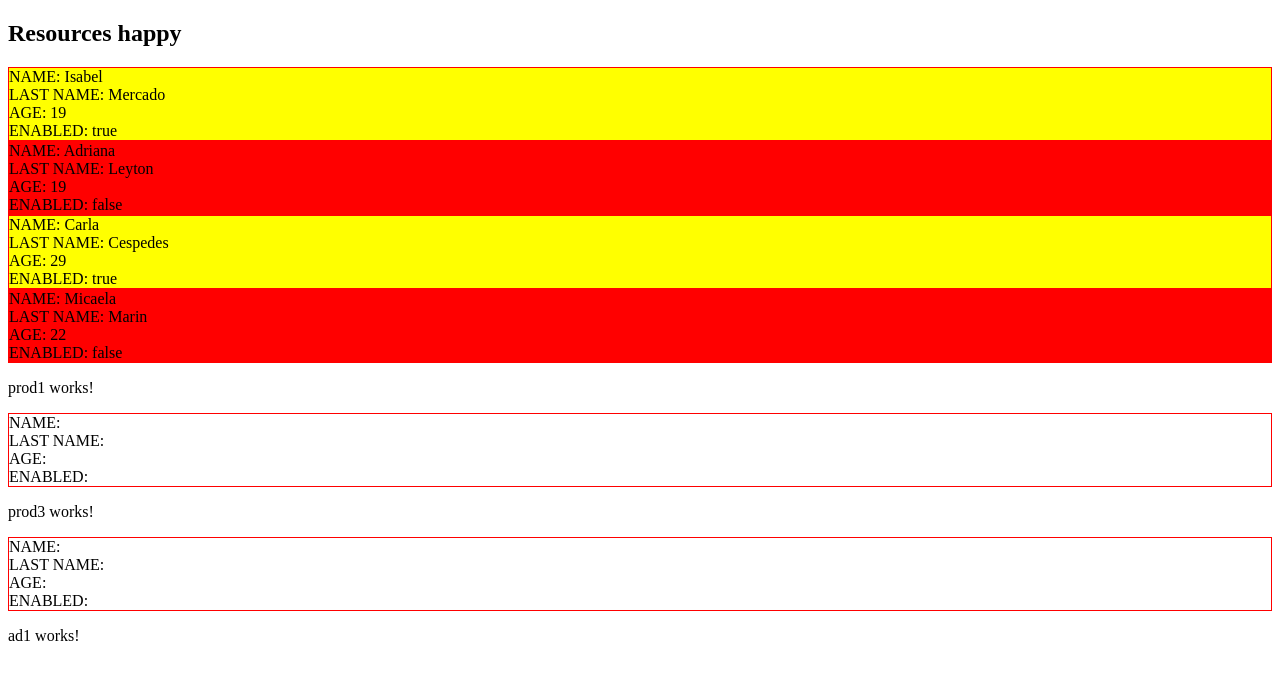
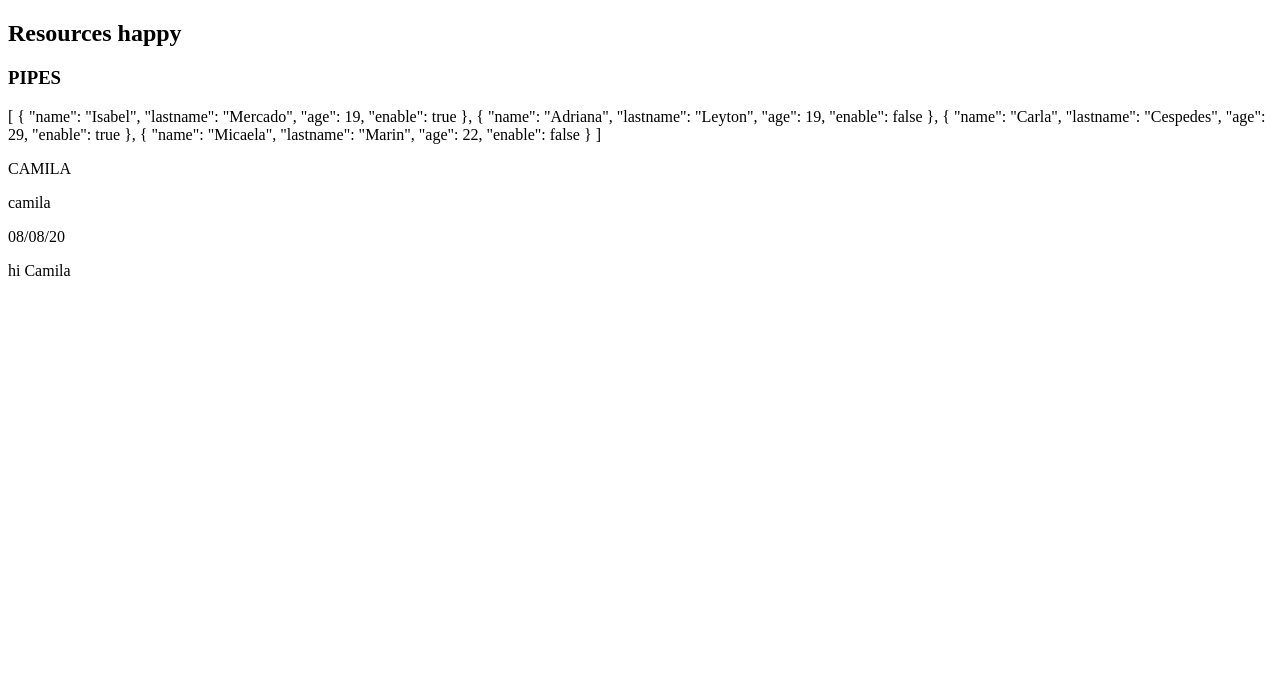
Before and after one commit to camiloayza23/upb-angular, an Angular app: page / in a window 1280 px wide. Shown: the top 680 px of the page. Built offline with nearby package versions, Linux system fonts and the light colour scheme.

Commit message:
Pipe creation - 08/13

```diff
--- a/src/app/app.component.html
+++ b/src/app/app.component.html
@@ -4,7 +4,7 @@
   <app-test *ngIf="sw" name="ricardo"></app-test>
   <button (click)="sw = false;"> Change SW </button>
 
-  <app-t0807 age="21" name="Camila" description="UPB Student" (clickDes)="saveJInfo($event)" ></app-t0807>-->
+  <app-t0807 age="21" name="Camila" description="UPB Student" (clickDes)="saveJInfo($event)" ></app-t0807>
 
 
 <div *ngFor="let person of persons">
@@ -20,4 +20,11 @@
 <app-prod1> </app-prod1>
 <app-prod3> </app-prod3>
 
-<app-ad1></app-ad1>
+<app-ad1></app-ad1>-->
+
+<h3> PIPES </h3>
+<p> {{ persons | json }}</p>
+<p> {{ 'camila' | uppercase }}</p>
+<p> {{ 'CAMILA' | lowercase }}</p>
+<p> {{ '08/08/2020' | date: "MM/dd/yy" }}</p>
+<p> {{ 'Camila' | test }}</p>
--- a/src/app/app.module.ts
+++ b/src/app/app.module.ts
@@ -9,6 +9,7 @@ import { PersonaModule } from './modules/persona/persona.module';
 import { ProductoModule } from './modules/producto/producto.module';
 import { AdminModule } from './modules/admin/admin.module';
 import { UserModule } from './modules/user/user.module';
+import { TestPipe } from './pipes/test.pipe';
 
 
 
@@ -17,7 +18,8 @@ import { UserModule } from './modules/user/user.module';
     //Componentes directivas
     AppComponent,
     TestComponent,
-    T0807Component
+    T0807Component,
+    TestPipe
   ],
   imports: [
     //Modulos dentro de este modulo
--- /dev/null
+++ b/src/app/pipes/test.pipe.ts
@@ -0,0 +1,12 @@
+import { Pipe, PipeTransform } from '@angular/core';
+
+@Pipe({
+  name: 'test'
+})
+export class TestPipe implements PipeTransform {
+
+  transform(value: any, args?: any): any {
+    return 'hi ' + value;
+  }
+
+}
```
